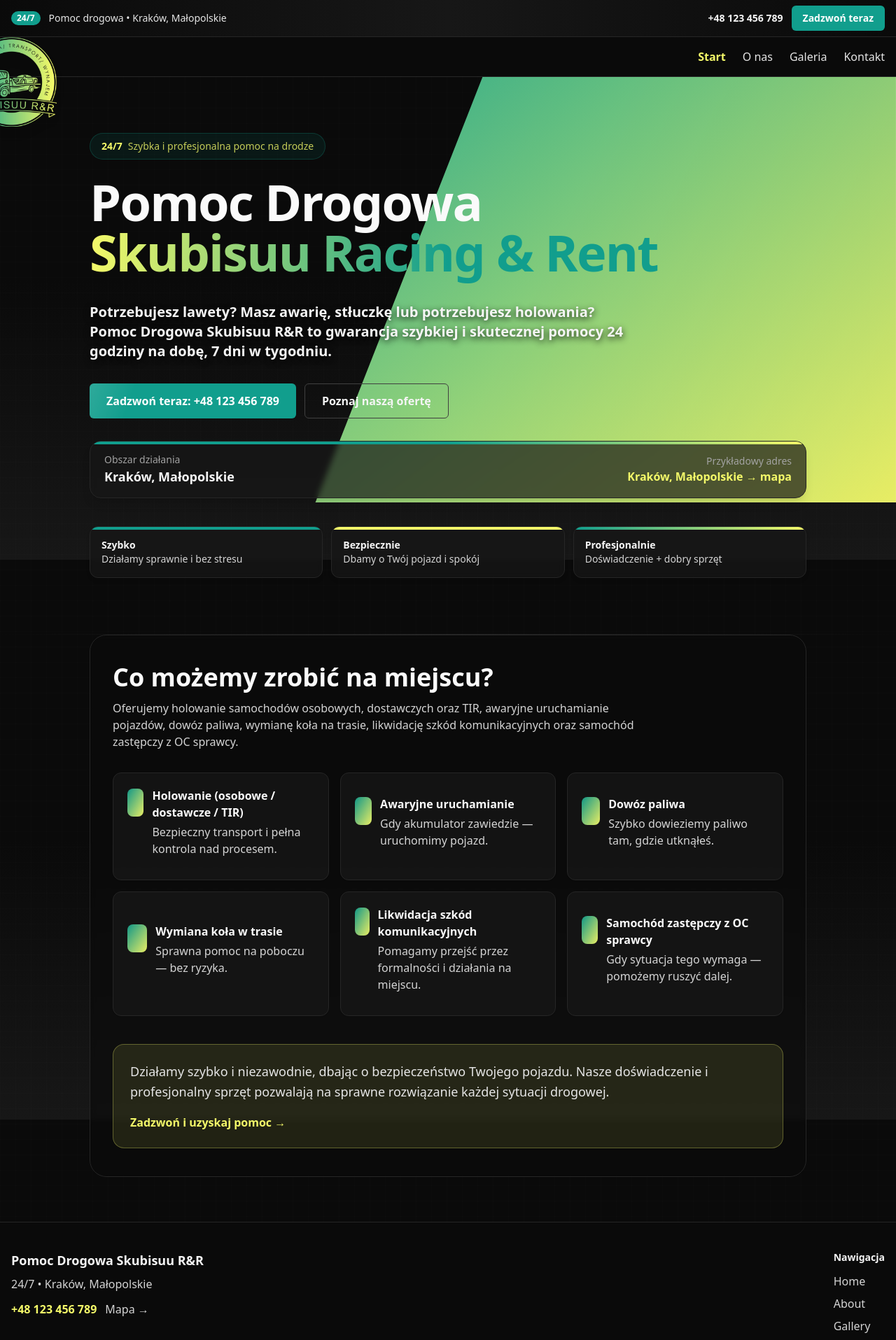
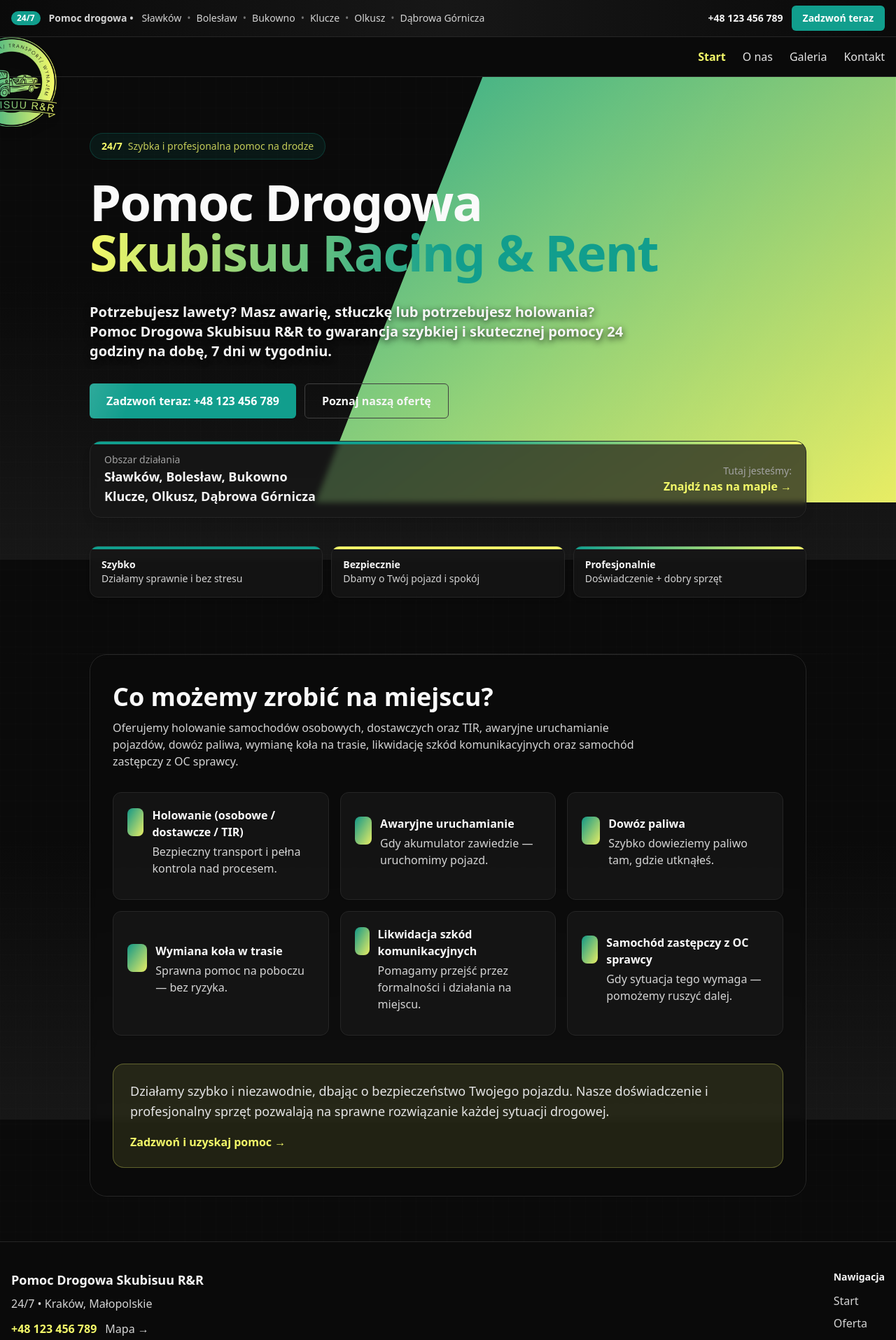
Before and after one commit to infanymous/skubisuu, a Next.js app: page / in a window 1280 px wide. Shown: the top 1915 px of the page at 70% size. Built offline with nearby package versions, Linux system fonts and the light colour scheme.

Commit message:
added areas, translated footer, added google maps

```diff
--- a/src/app/contact/page.tsx
+++ b/src/app/contact/page.tsx
@@ -19,7 +19,10 @@
                     Skontaktuj się z nami
                 </h1>
                 <p className="mt-4 text-lg font-semibold text-neutral-300 max-w-3xl">
-                    Jeśli masz pytania lub potrzebujesz pomocy na drodze — zadzwoń. Odpowiadamy szybko.
+                    Jeśli potrzebujesz pomocy na drodze — zadzwoń! Zawsze jesteśmy dostępni, aby Ci pomóc.
+                </p>
+                <p className="mt-4 text-lg font-semibold text-neutral-300 max-w-3xl">
+                    Jeśli potrzebujesz pomocy na drodze — zadzwoń! Zawsze jesteśmy dostępni, aby Ci pomóc.
                 </p>
 
                 <div className="mt-8 grid grid-cols-1 lg:grid-cols-3 gap-6">
@@ -56,15 +59,30 @@
                             </div>
                             <div>
                                 <a
+                                    id="map-link"
                                     className="inline-flex items-center justify-center rounded-md border border-neutral-700 bg-neutral-900 px-4 py-2 text-sm font-semibold text-neutral-100 hover:bg-neutral-800"
-                                    href={mapsHref}
-                                    target="_blank"
-                                    rel="noreferrer"
+                                    href="#map"
                                 >
                                     Otwórz mapę →
                                 </a>
                             </div>
                         </div>
+                    </div>
+                </div>
+
+                {/* Embedded Google Map section */}
+                <div id="map" className="mt-8 mx-auto max-w-5xl">
+                    <div className="rounded-3xl overflow-hidden border border-neutral-800">
+                        <iframe
+                            src="https://www.google.com/maps/embed?pb=!1m18!1m12!1m3!1d2134.158995395767!2d19.375711054178208!3d50.27959651149277!2m3!1f0!2f0!3f0!3m2!1i1024!2i768!4f13.1!3m3!1m2!1s0xc357eb8d31e4a61%3A0xabeea0f253577a7a!2sPOMOC%20DROGOWA%2FWYPO%C5%BBYCZALNIA%20LAWET%20Skubisuu%20Racing%26Rent%20Jakub%20Skubis!5e1!3m2!1spl!2spl!4v1770236357740!5m2!1spl!2spl"
+                            width="600"
+                            height="450"
+                            style={{ border: 0 }}
+                            allowFullScreen
+                            loading="lazy"
+                            referrerPolicy="no-referrer-when-downgrade"
+                            className="w-full"
+                        />
                     </div>
                 </div>
             </div>
--- a/src/app/page.tsx
+++ b/src/app/page.tsx
@@ -4,7 +4,8 @@
 export default function HomePage() {
     const phoneDisplay = '+48 123 456 789';
     const phoneHref = 'tel:+48123456789';
-    const locationDisplay = 'Kraków, Małopolskie';
+    const locationDisplay1stline = 'Sławków, Bolesław, Bukowno';
+    const locationDisplay2ndline = 'Klucze, Olkusz, Dąbrowa Górnicza';
     const mapsHref =
         'https://www.google.com/maps/search/?api=1&query=Krak%C3%B3w%2C%20Ma%C5%82opolskie';
 
@@ -80,17 +81,16 @@
                             <div className="flex flex-col gap-3 sm:flex-row sm:items-center sm:justify-between">
                                 <div>
                                     <div className="text-sm text-neutral-400">Obszar działania</div>
-                                    <div className="text-lg font-semibold text-neutral-100">{locationDisplay}</div>
+                                    <div className="text-lg font-semibold text-neutral-100">{locationDisplay1stline}</div>
+                                    <div className="text-lg font-semibold text-neutral-100">{locationDisplay2ndline}</div>
                                 </div>
                                 <div className="flex flex-col sm:items-end">
-                                    <div className="text-sm text-neutral-400">Przykładowy adres</div>
+                                    <div className="text-sm text-neutral-400">Tutaj jesteśmy:</div>
                                     <a
-                                        href={mapsHref}
-                                        target="_blank"
-                                        rel="noreferrer"
+                                        href="/contact#map"
                                         className="font-semibold text-secondary hover:underline relative"
                                     >
-                                        Kraków, Małopolskie → mapa
+                                        Znajdź nas na mapie →
                                     </a>
                                 </div>
                             </div>
--- a/src/components/Footer.tsx
+++ b/src/components/Footer.tsx
@@ -28,10 +28,10 @@
                         <div>
                             <div className="text-sm font-semibold text-neutral-100">Nawigacja</div>
                             <ul className="mt-3 space-y-2 text-neutral-300">
-                                <li><Link className="hover:text-secondary" href="/">Home</Link></li>
-                                <li><Link className="hover:text-secondary" href="/about">About</Link></li>
-                                <li><Link className="hover:text-secondary" href="/gallery">Gallery</Link></li>
-                                <li><Link className="hover:text-secondary" href="/contact">Contact</Link></li>
+                                <li><Link className="hover:text-secondary" href="/">Start</Link></li>
+                                <li><Link className="hover:text-secondary" href="/about">Oferta</Link></li>
+                                <li><Link className="hover:text-secondary" href="/gallery">Galeria</Link></li>
+                                <li><Link className="hover:text-secondary" href="/contact">Kontakt</Link></li>
                             </ul>
                         </div>
                     </div>
--- a/src/components/Navbar.tsx
+++ b/src/components/Navbar.tsx
@@ -3,7 +3,7 @@
 import Image from 'next/image';
 import Link from 'next/link';
 import { usePathname } from 'next/navigation';
-import { useMemo, useState } from 'react';
+import { useMemo, useState, useRef, useEffect } from 'react';
 
 type NavItem = {
 	label: string;
@@ -16,7 +16,23 @@
 
 	const phoneDisplay = '+48 123 456 789';
 	const phoneHref = 'tel:+48123456789';
-	const locationDisplay = 'Kraków, Małopolskie';
+	const serviceAreas = ['Sławków', 'Bolesław', 'Bukowno', 'Klucze', 'Olkusz', 'Dąbrowa Górnicza'];
+	const primaryArea = serviceAreas[0];
+	const extraAreas = serviceAreas.length - 1;
+
+	const [showAreas, setShowAreas] = useState(false);
+	const areasRef = useRef<HTMLDivElement | null>(null);
+
+	useEffect(() => {
+		if (!showAreas) return;
+		const onDocDown = (e: MouseEvent) => {
+			if (!areasRef.current) return;
+			if (!(e.target instanceof Node)) return;
+			if (!areasRef.current.contains(e.target)) setShowAreas(false);
+		};
+		document.addEventListener('mousedown', onDocDown);
+		return () => document.removeEventListener('mousedown', onDocDown);
+	}, [showAreas]);
 
 	const items: NavItem[] = useMemo(
 		() => [
@@ -42,8 +58,54 @@
 						<span className="inline-flex items-center rounded-full bg-primary px-2 py-0.5 text-xs font-semibold text-white">
 							24/7
 						</span>
-						<span className="hidden sm:inline">Pomoc drogowa • {locationDisplay}</span>
-						<span className="sm:hidden">{locationDisplay}</span>
+
+						{/* Desktop / tablet: inline mini-list */}
+						<div className="hidden sm:flex items-center gap-3 min-w-0">
+							<span className="font-semibold text-neutral-300 whitespace-nowrap text-sm leading-tight">Pomoc drogowa •</span>
+							<ul className="flex items-center gap-2 whitespace-nowrap overflow-x-auto">
+								{serviceAreas.map((c, i) => (
+									<li key={c} className="text-neutral-300 text-sm inline-flex items-center gap-2 leading-tight">
+										<span className="whitespace-nowrap leading-tight">{c}</span>
+										{i < serviceAreas.length - 1 ? <span className="text-neutral-500">•</span> : null}
+									</li>
+								))}
+							</ul>
+						</div>
+
+						{/* Mobile: first area + summary + dropdown */}
+						<div className="sm:hidden relative ">
+
+							{extraAreas > 0 ? (
+								<button
+									type="button"
+									aria-expanded={showAreas}
+									aria-controls="service-areas-list"
+									onClick={() => setShowAreas((v) => !v)}
+									className="ml-2 text-neutral-500 text-sm font-medium"
+								>
+									<span className="text-neutral-300 font-semibold">{primaryArea}</span> • +{extraAreas}
+								</button>
+							) : null}
+
+							{showAreas ? (
+								<div
+									id="service-areas-list"
+									ref={areasRef}
+									className="absolute left-0 top-full mt-2 w-56 rounded-md bg-neutral-900 border border-neutral-800 p-2 text-sm z-50 shadow-lg"
+								>
+									{serviceAreas.map((c) => (
+										<button
+											key={c}
+											type="button"
+											onClick={() => setShowAreas(false)}
+											className="block w-full text-left px-2 py-1 text-neutral-200 hover:bg-neutral-800 rounded"
+										>
+											{c}
+										</button>
+									))}
+								</div>
+							) : null}
+						</div>
 					</div>
 
 					<div className="flex items-center gap-3">
@@ -153,7 +215,16 @@
 							>
 								Zadzwoń: {phoneDisplay}
 							</a>
-							<div className="mt-2 text-xs text-neutral-400 text-center">Obsługujemy: {locationDisplay}</div>
+							<div className="mt-2 text-xs text-neutral-400 text-center">
+								Obsługujemy:
+								<div className="mt-1 grid grid-cols-2 gap-1 text-neutral-200 text-sm">
+									{serviceAreas.map((c) => (
+										<div key={c} className="px-2 py-1">
+											{c}
+										</div>
+									))}
+								</div>
+							</div>
 						</li>
 
 						{items.map((item) => {
```
Also changed, not shown: 9 other files (tests, documents, lock files or other folders).
